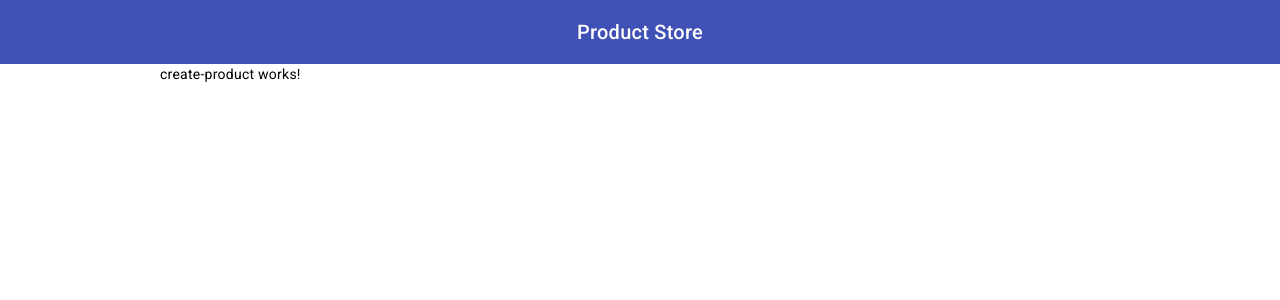
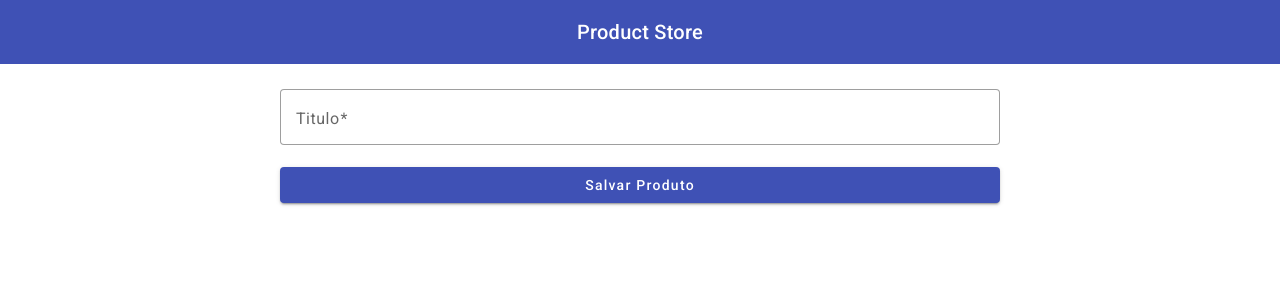
Before and after one commit to glesiosantos/product-store, an Angular app: page /create in a window 1280 px wide. Shown: the top 300 px of the page. Built offline with nearby package versions, Linux system fonts and the light colour scheme.

Commit message:
criando formulario de cadastro de produtos

```diff
--- a/db.json
+++ b/db.json
@@ -3,6 +3,10 @@
     {
       "id": "1",
       "title": "Teste de Produto"
+    },
+    {
+      "id": "aad1",
+      "title": "Monitor TV LG"
     }
   ]
 }
--- a/src/app/app.routes.ts
+++ b/src/app/app.routes.ts
@@ -3,19 +3,10 @@ import { ProductListComponent } from './features/product/product-list/product-li
 
 export const routes: Routes = [
   {path:'', component: ProductListComponent},
+  // mudando o carregamento para lazy load para aumentar a performace
   {path:'create',
     loadComponent: () => import('./features/product/create-product/create-product.component').then(
       m => m.CreateProductComponent
-    ), // mudando o carregamento para lazy load para aumentar a performace
-  },
-  // {path:'edit/:id',
-  //   resolve: {
-  //     product: (route: ActivatedRouteSnapshot, state: RouterStateSnapshot) => {
-  //       const productService = inject(ProductService);
-  //       return productService.get(route.paramMap.get('id') as string);
-  //     }
-  //   },
-  //   loadComponent: () => import('./features/product/product-edit/product-edit.component').then(
-  //     m => m.ProductEditComponent)
-  // }
+    ),
+  }
 ];
--- a/src/app/features/product/create-product/create-product.component.html
+++ b/src/app/features/product/create-product/create-product.component.html
@@ -1 +1,7 @@
-<p>create-product works!</p>
+<form [formGroup] = "form" (ngSubmit) = "onSalve()" class="form-container">
+  <mat-form-field appearance="outline">
+    <mat-label>Titulo</mat-label>
+    <input matInput type="text" formControlName="title" placeholder="Informe o nome do produto">
+  </mat-form-field>
+  <button mat-raised-button color="primary">Salvar Produto</button>
+</form>
--- a/src/app/features/product/create-product/create-product.component.ts
+++ b/src/app/features/product/create-product/create-product.component.ts
@@ -1,12 +1,45 @@
-import { Component } from '@angular/core';
+import { Component, inject } from '@angular/core';
+import { FormControl, FormGroup, ReactiveFormsModule, Validators } from '@angular/forms';
+import {MatInputModule} from '@angular/material/input';
+import {MatFormFieldModule} from '@angular/material/form-field';
+import {MatButtonModule} from '@angular/material/button';
+import { ProductService } from '../../../shared/services/product.service';
 
 @Component({
   selector: 'app-create-product',
   standalone: true,
-  imports: [],
+  imports: [
+    MatFormFieldModule,
+    MatInputModule,
+    MatButtonModule,
+    ReactiveFormsModule
+  ],
   templateUrl: './create-product.component.html',
-  styles: ``
+  styles: `
+    .form-container {
+      width: 75%;
+      margin: 0 auto;
+      padding: 25px;
+      display: flex;
+      flex-direction: column
+    }
+  `
 })
 export class CreateProductComponent {
 
+  productService = inject(ProductService)
+
+  form = new FormGroup({
+    title: new FormControl<string>('', {
+      nonNullable: true,
+      validators: Validators.required
+    })
+  })
+
+  onSalve() {
+    this.productService.post({title: this.form.controls.title.value}).subscribe(() => {
+      alert('Succeso!')
+    })
+  }
+
 }
--- a/src/app/features/product/product-list/product-list.component.html
+++ b/src/app/features/product/product-list/product-list.component.html
@@ -3,5 +3,5 @@
 </div>
 
 @for (product of products; track product.id) {
-  <app-card [product]="product" (edit)="onEdit(product)"/>
+  <app-card [product]="product"/>
 }
--- a/src/app/features/product/product-list/product-list.component.ts
+++ b/src/app/features/product/product-list/product-list.component.ts
@@ -9,7 +9,11 @@ import { MatButtonModule } from '@angular/material/button';
 @Component({
   selector: 'app-product-list',
   standalone: true,
-  imports: [CardComponent, RouterLink, MatButtonModule],
+  imports: [
+    CardComponent,
+    RouterLink,
+    MatButtonModule
+  ],
   templateUrl: './product-list.component.html',
   styleUrl: './product-list.component.scss'
 })
@@ -23,7 +27,5 @@ export class ProductListComponent {
     this.productService.getAll().subscribe(products => this.products = products)
   }
 
-  onEdit(product: Product) {
-    this._router.navigate(['/edit', product.id])
-  }
+
 }
--- a/src/app/shared/models/product.model.ts
+++ b/src/app/shared/models/product.model.ts
@@ -1,4 +1,4 @@
-export type ProductRequest = Omit<Product, 'id' | 'title'>
+export type ProductPayload = Omit<Product, 'id'>
 
 export class Product {
   id!: string
--- a/src/app/shared/services/product.service.ts
+++ b/src/app/shared/services/product.service.ts
@@ -1,6 +1,6 @@
 import { HttpClient } from '@angular/common/http';
 import { inject, Injectable } from '@angular/core';
-import { Product, ProductRequest } from '../models/product.model';
+import { Product, ProductPayload } from '../models/product.model';
 
 @Injectable({
   providedIn: 'root'
@@ -17,11 +17,11 @@ export class ProductService {
     return this.httpClient.get<Product>(`/api/products/${id}`);
   }
 
-  post(payload: ProductRequest) {
+  post(payload: ProductPayload) {
     return this.httpClient.post('/api/products', payload);
   }
 
-  put(id:string, payload: ProductRequest) {
-    return this.httpClient.put(`/api/products/${id}`, payload);
-  }
+  // put(id:string, payload: ProductRequest) {
+  //   return this.httpClient.put(`/api/products/${id}`, payload);
+  // }
 }
```
